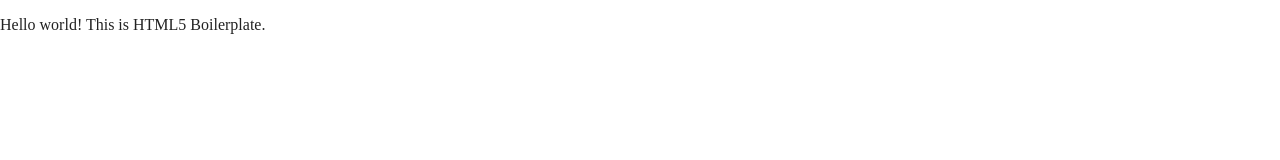
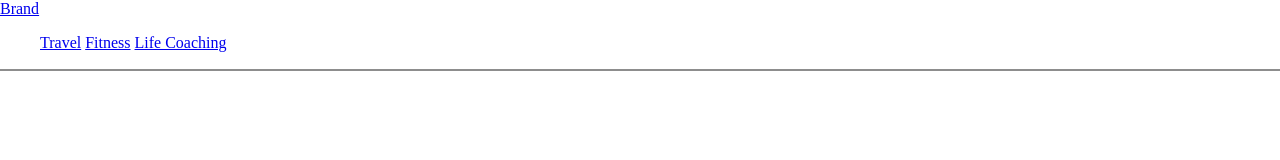
Before and after one commit to lapp14/bblog, a website built with Parcel: page index.html in a window 1280 px wide. Built offline with nearby package versions, Linux system fonts and the light colour scheme.

Commit message:
Starting index page

```diff
--- /dev/null
+++ b/css/styles.css
@@ -0,0 +1,21 @@
+:root {
+    --breakpoint-sm: 768px;
+    --breakpoint-md: 992px;
+    --breakpoint-lg: 1200px;
+
+    --color-grey-med: #8d8d8d;
+    --nav-border-color: var(--color-grey-med);
+    --nav-border-weight: 2px;
+}
+
+
+nav {
+    border-bottom: var(--nav-border-weight) solid var(--nav-border-color)
+}
+
+
+@media (min-width: 992px) {
+    nav ul.nav-menu li {
+        display: inline-block;
+    }
+}
--- a/index.html
+++ b/index.html
@@ -1,5 +1,5 @@
 <!doctype html>
-<html class="no-js" lang="">
+<html class="no-js" lang="en">
 
 <head>
   <meta charset="utf-8">
@@ -18,14 +18,28 @@
 
   <link rel="stylesheet" href="css/normalize.css">
   <link rel="stylesheet" href="css/main.css">
+  <link rel="stylesheet" href="css/styles.css">
 
   <meta name="theme-color" content="#fafafa">
 </head>
 
 <body>
 
-  <!-- Add your site or application content here -->
-  <p>Hello world! This is HTML5 Boilerplate.</p>
+  <nav>
+    <a class="brand" href="#">Brand</a>
+    <ul class="nav-menu">
+      <li>
+        <a href="#">Travel</a>
+      </li>
+      <li>
+        <a href="#">Fitness</a>
+      </li>
+      <li>
+        <a href="#">Life Coaching</a>
+      </li>
+    </ul>
+  </nav>
+
   <script src="js/vendor/modernizr-3.11.2.min.js"></script>
   <script src="js/plugins.js"></script>
   <script src="js/main.js"></script>
```
Also changed, not shown: node/clean.js (added, +21 -0 lines), package.json (+5 -2 lines), 1 other file.
